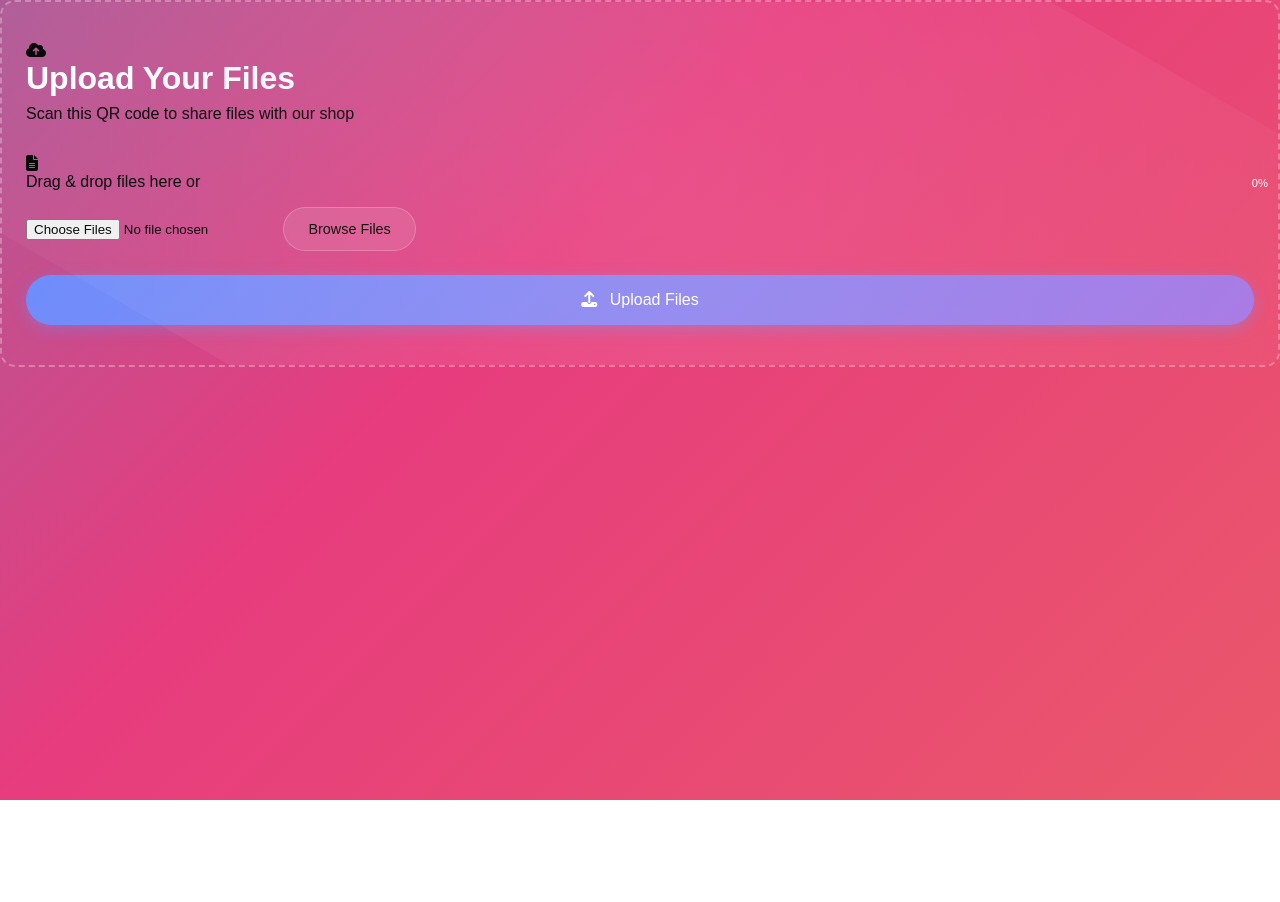
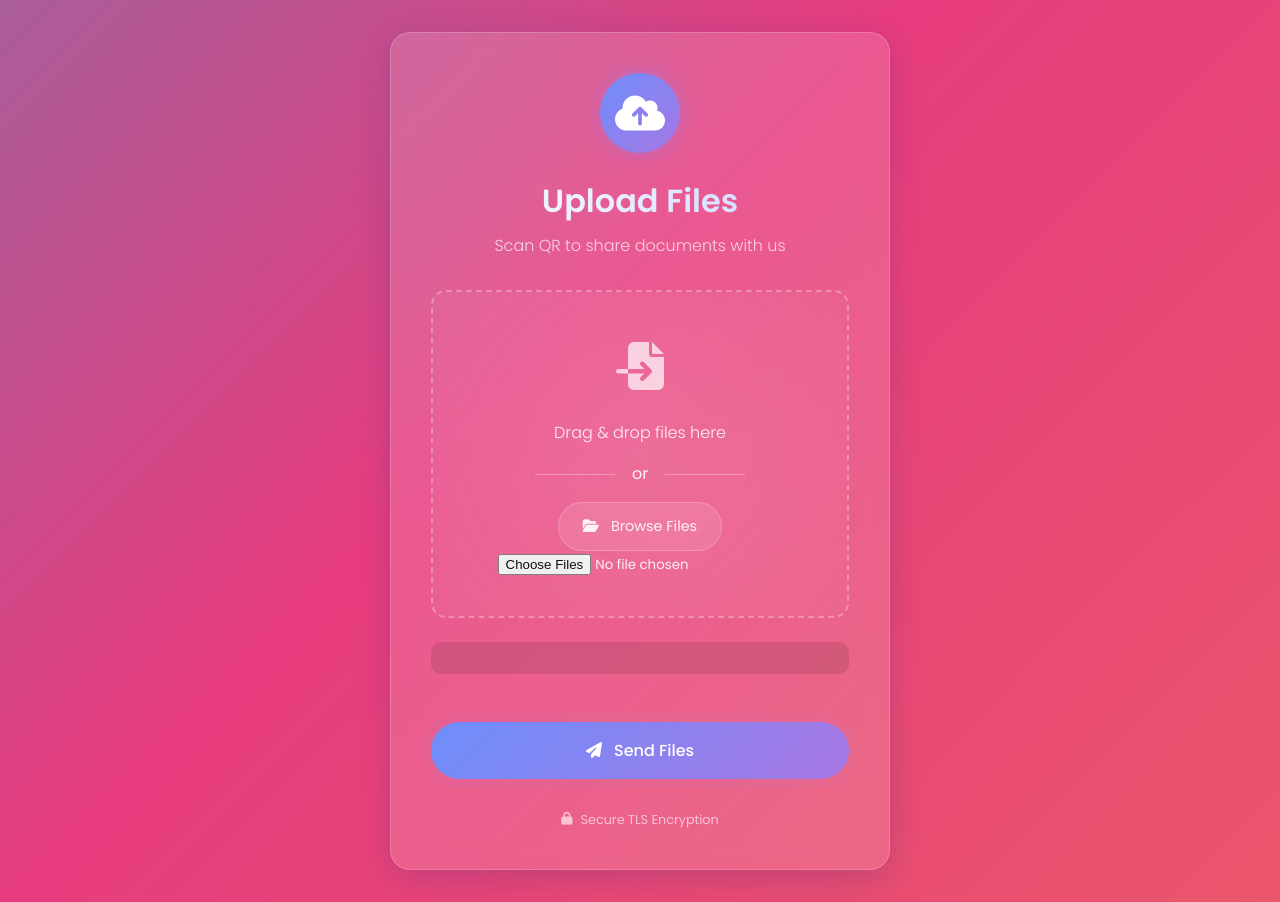
Before and after one commit to adarshchaturvedi9993/shop-file-upload, a plain HTML site: page cloudinary-upload-system/index.html in a window 1280 px wide. Before the commit the page ends 800 px from the top, so only its background shows below. Drawn offline with Linux system fonts and the light colour scheme.

Commit message:
Update index.html

```diff
--- a/cloudinary-upload-system/index.html
+++ b/cloudinary-upload-system/index.html
@@ -3,36 +3,50 @@
 <head>
     <meta charset="UTF-8">
     <meta name="viewport" content="width=device-width, initial-scale=1.0">
-    <title>File Upload to Shop</title>
+    <title>Premium Upload | Your Shop</title>
     <link rel="stylesheet" href="assets/css/main.css">
     <link rel="stylesheet" href="https://cdnjs.cloudflare.com/ajax/libs/font-awesome/6.4.0/css/all.min.css">
+    <link href="https://fonts.googleapis.com/css2?family=Poppins:wght@300;400;500;600;700&display=swap" rel="stylesheet">
 </head>
 <body>
-    <div class="upload-container">
-        <div class="upload-card">
+    <div class="gradient-bg">
+        <div class="glass-card">
             <div class="header">
-                <i class="fas fa-cloud-upload-alt"></i>
-                <h1>Upload Your Files</h1>
-                <p>Scan this QR code to share files with our shop</p>
+                <div class="logo-glow">
+                    <i class="fas fa-cloud-upload-alt"></i>
+                </div>
+                <h1>Upload Files</h1>
+                <p class="subtext">Scan QR to share documents with us</p>
             </div>
 
-            <div class="upload-area" id="dropZone">
-                <i class="fas fa-file-alt"></i>
-                <p>Drag & drop files here or</p>
+            <div class="upload-container" id="dropZone">
+                <div class="upload-icon">
+                    <i class="fas fa-file-import"></i>
+                </div>
+                <p>Drag & drop files here</p>
+                <span class="or-divider">or</span>
+                <label for="fileInput" class="browse-btn">
+                    <i class="fas fa-folder-open"></i> Browse Files
+                </label>
                 <input type="file" id="fileInput" multiple accept="image/*,.pdf,.doc,.docx">
-                <label for="fileInput" class="browse-btn">Browse Files</label>
             </div>
 
-            <button id="uploadBtn" class="upload-btn">
-                <i class="fas fa-upload"></i> Upload Files
+            <div class="file-preview" id="filePreview"></div>
+
+            <button id="uploadBtn" class="upload-btn pulse">
+                <i class="fas fa-paper-plane"></i> Send Files
             </button>
 
-            <div class="progress-container" id="progressContainer">
+            <div class="progress-tracker">
                 <div class="progress-bar" id="progressBar"></div>
                 <span class="progress-text" id="progressText">0%</span>
             </div>
 
-            <div class="status-container" id="statusContainer"></div>
+            <div class="status-alerts" id="statusContainer"></div>
+
+            <div class="security-badge">
+                <i class="fas fa-lock"></i> Secure TLS Encryption
+            </div>
         </div>
     </div>
 
```
